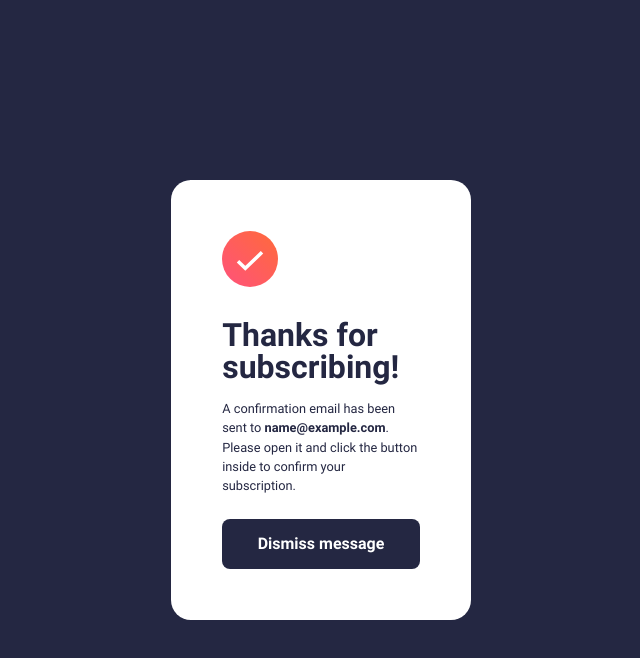
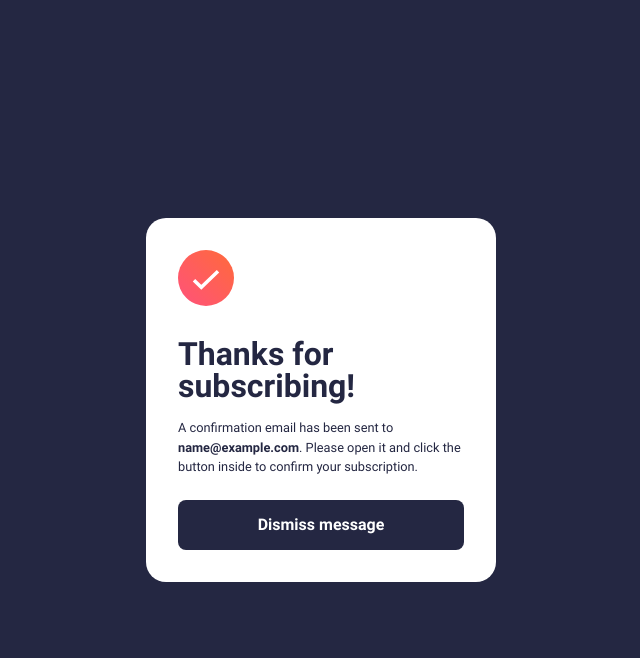
Before and after one commit to ronaldyonggi/newsletter-signup-fm, a React (Vite) app: page / in a window 1280 px wide. Both pictures are taken after typing "name@example.com" into the empty fields and a click on the button "Subscribe to monthly newsletter". Shown: the top 658 px of the page, without its empty margins (319-959 px from the left). Built offline with nearby package versions, Linux system fonts and the light colour scheme.

Commit message:
fix padding

```diff
--- a/src/components/SuccessState/SuccessState.module.css
+++ b/src/components/SuccessState/SuccessState.module.css
@@ -37,10 +37,10 @@ img {
 
 @media screen and (min-width: 400px) {
   .container {
-    max-width: 300px;
+    max-width: 350px;
     min-height: 0;
     border-radius: 20px;
-    padding: 4vw;
+    padding: 2rem;
   }
 
   img {
```
